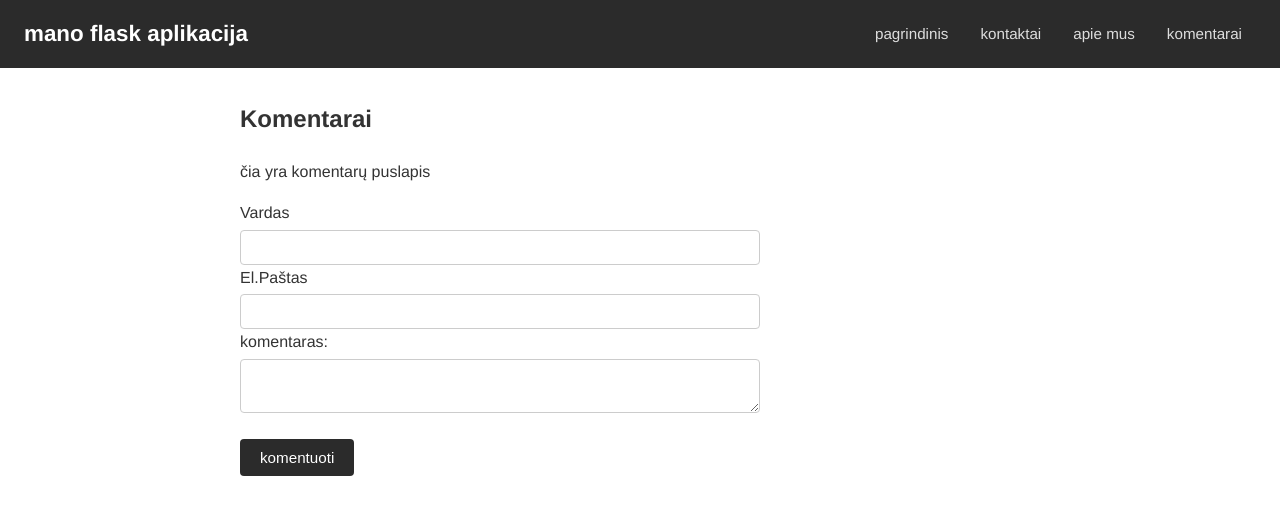
After one commit to Arnas06/flask_projektas, a Flask app: page /komentarai in a window 1280 px wide. The commit adds this page. Shown: the top 515 px of the page. Run offline with Flask 3, Linux system fonts and the light colour scheme.

Commit message:
Atnaujintas projektas

```diff
--- a/app.py
+++ b/app.py
@@ -1,10 +1,67 @@
 # app.py - pagrindinė Flask aplokacijos logika
 # ŠIAME FAILE APRAŠYTI MARŠRUTAI (routes)
 
-from flask import Flask, render_template
+from flask import Flask, render_template, request
+import mysql.connector
+from mysql.connector import Error
+import os
+from dotenv import load_dotenv # .env failo nuskaitimai
 
 # sukuriame flask aplikacijos objektą
 app = Flask(__name__)
+
+# Duomenų bazes prijungimas
+def get_db_connection():
+    return mysql.connector.connect(
+        host=os.getenv("DB_HOST"),
+        port=int(os.getenv("DB_PORT",3306)),
+        user=os.getenv("DB_USER"),
+        password=os.getenv("DB_PASSWORD"),
+        database=os.getenv("DB_NAME")
+    )
+
+# Automatinis lenteles sukurimas (paleidimo metu)
+# Ši funkcija kvietčiama vieną kartą startuojant aplikacijai
+def sukurti_db_lenteles():
+    try:
+        conn = get_db_connection()
+        cursor = conn.cursor()
+
+        lenteliu_sukurimo_db_uzklausa = """
+            CREATE TABLE IF NOT EXISTS komentarai (
+            id INT AUTO_INCREMENT PRIMARY KEY,
+            vardas VARCHAR(100) NOT NULL,
+            elpastas VARCHAR(150) NOT NULL,
+            zinute TEXT NOT NULL,
+            sukurta TIMESTAMP DEFAULT CURRENT_TIMESTAMP
+            );
+             """
+
+        cursor.execute(lenteliu_sukurimo_db_uzklausa)
+        conn.commit()
+
+        cursor.close()
+        conn.close()
+
+        print("Lentelė 'Komentarai' sekmingai sukurta")
+
+    except Error as e:
+            print("klaida kuriant lentelę", e)
+
+# maršrutas DB prisijungimas testas
+@app.route("/db-testas")
+def db_testas():
+    try:
+        conn = get_db_connection()
+        if conn.is_connected():
+            return "prisijungimas prie sql pavyko!"
+        else:
+            return "prisijungimas nepavyko :("
+    except Error as e:
+        return f"klaida jungentis: {e}"
+
+# užkrauname aplinkos kintamuosius iš .env failo
+load_dotenv()
 
 # Maršrutas: pagrindinis puslapis
 # URL:/
@@ -24,7 +81,38 @@ def apie():
 def kontaktai():
     return render_template("kontaktai.html")
 
+
+@app.route("/komentarai", methods=["GET", "POST"])
+def komentarai():
+    sekme = False
+    klaida = None
+
+    if request.method == "POST":
+        vardas = request.form.get("vardas")
+        elpastas = request.form.get("elpastas")
+        zinute = request.form.get("zinute")
+
+        try:
+            conn = get_db_connection()
+            cursor = conn.cursor()
+            #Įrašome nauja komentarą naudodami parametrizuotą užklausa
+            cursor.execute(
+                "INSERT INTO komentarai (vardas, elpastas, zinute) VALUES (%s, %s, %s)",
+                (vardas, elpastas, zinute)
+            )
+            conn.commit()
+
+            cursor.close()
+            conn.close()
+
+            sekme=True
+        except Error as e:
+            klaida = f"nepavyko išsaugoti komentaro: {e}"
+
+    return render_template("komentarai.html", klaida=klaida, sekme=sekme )
+
 # aplikacijos paleidimas
 # paleidimo metu kai debbug = True vyksta automatinis aplikacijos perkrovimas pakeitus kodą plius klaidų rodymas
 if __name__ == "__main__":
+    sukurti_db_lenteles()
     app.run(debug = True)
--- /dev/null
+++ b/templates/komentarai.html
@@ -0,0 +1,30 @@
+{% extends "layout.html" %}
+
+{% block title %} Komentarų puslapis {% endblock %}
+
+{% block turinys %}
+<h2> Komentarai </h2>
+
+<!-- Sėkmė pranešimas po sėkmingo komentaro išsaugojimo-->
+ {% if sekme %}
+<div class="success">
+    <h3> Ačiū jūsų komentaras išsaugotas! </h3>
+</div>
+{% endif %}
+
+<p> čia yra komentarų puslapis</p>
+
+<form method="post" action="{{ url_for('komentarai')}}">
+    <lable for="vardas"> Vardas </lable>
+    <input type="text" id="vardas" name="vardas" required>
+
+    <lable for="elpastas"> El.Paštas</lable>
+    <input type="email" id="elpastas" name="elpastas" required>
+
+    <lable for="zinute"> komentaras:</lable>
+    <textarea type="zinute" id="zinute" name="zinute" required> </textarea>
+
+    <button type="submit"> komentuoti </button>
+</form>
+
+{% endblock %}
--- a/templates/layout.html
+++ b/templates/layout.html
@@ -25,6 +25,10 @@
                      <li>
                         <a href="{{ url_for('apie') }}"> apie mus</a>
                     </li>
+
+                    <li>
+                        <a href="{{ url_for('komentarai') }}"> komentarai</a>
+                    </li>
                 </ul>
             </nav>
         </header>
```
